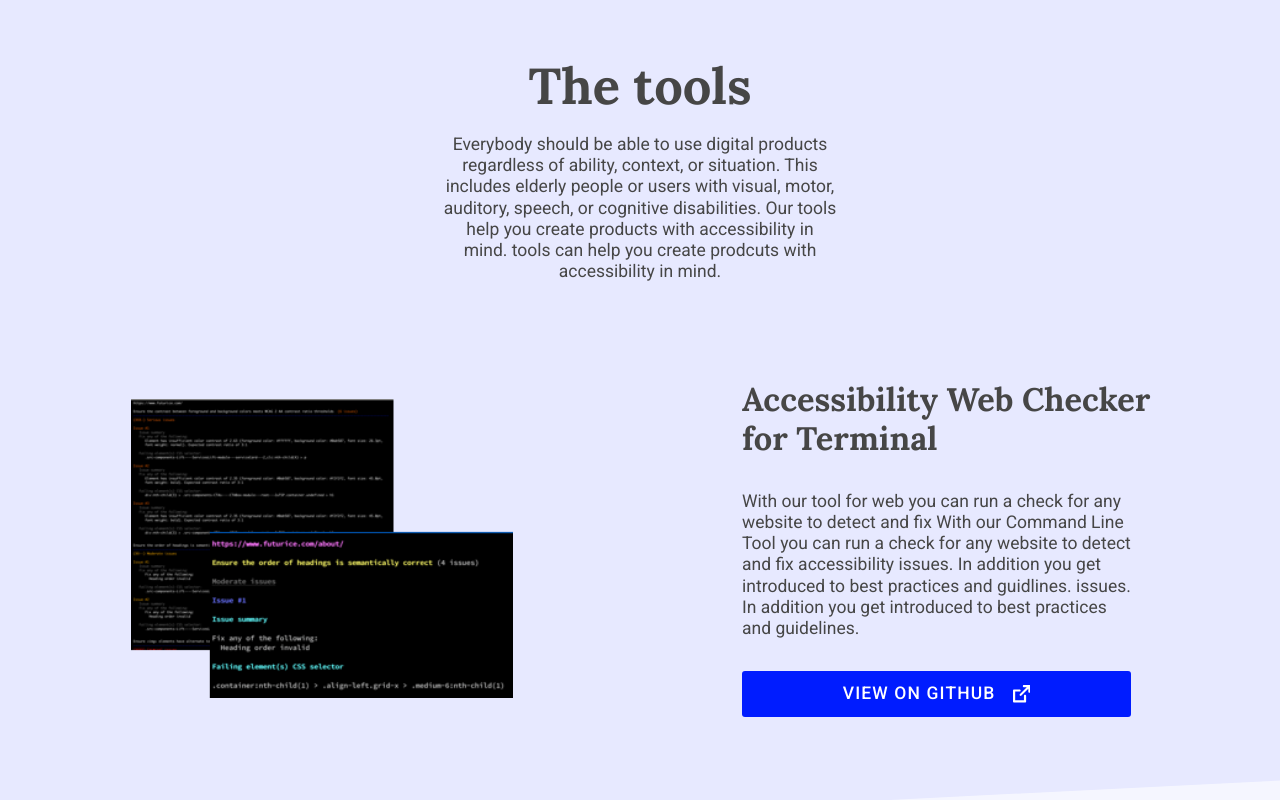
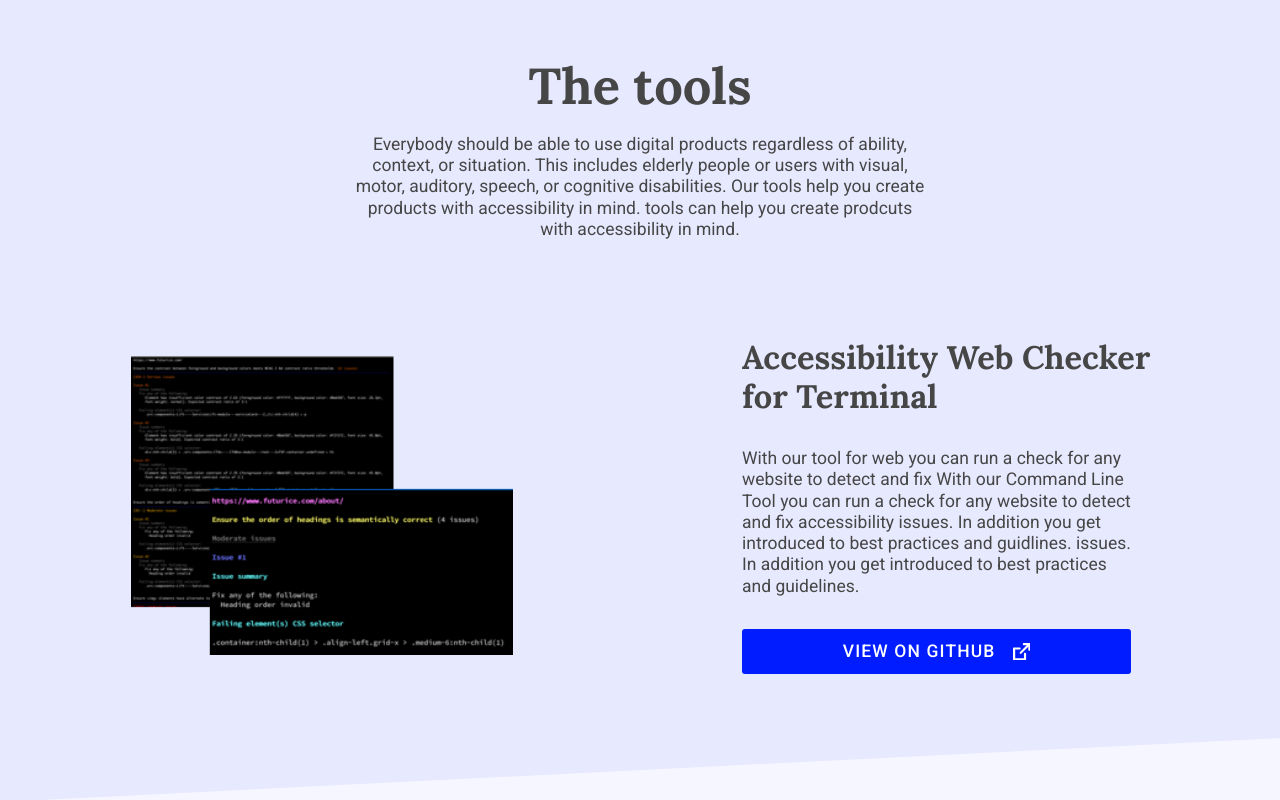
Before and after one commit to accessibility-tools/website, a Next.js app: page / in a window 1280 px wide. Shown: the part 760-1560 px from the top of the page. Built offline with nearby package versions, Linux system fonts and the light colour scheme.

Commit message:
subtext width fix

```diff
--- a/src/pages/index.jsx
+++ b/src/pages/index.jsx
@@ -75,6 +75,10 @@ const LearnMoreImg = styled.img`
   }
 `;
 
+const Subtitle = styled.p`
+  max-width: 576px;
+`;
+
 const ContactLink = styled(Link)`
   display: inline;
 `;
@@ -108,14 +112,14 @@ const LandingPage = () => {
           <Stack space="large">
             <Center>
               <h1>The tools</h1>
-              <p>
+              <Subtitle>
                 Everybody should be able to use digital products regardless of
                 ability, context, or situation. This includes elderly people or
                 users with visual, motor, auditory, speech, or cognitive
                 disabilities. Our tools help you create products with
                 accessibility in mind. tools can help you create prodcuts with
                 accessibility in mind.
-              </p>
+              </Subtitle>
             </Center>
             <ToolOverview
               title="Accessibility Web Checker for Terminal"
@@ -206,10 +210,10 @@ const LandingPage = () => {
           <Stack space="large">
             <Center>
               <h2>Learn more</h2>
-              <p>
+              <Subtitle>
                 Why should designers and developers care about accessibility and
                 how to get started?
-              </p>
+              </Subtitle>
             </Center>
             <Switcher threshold="35rem" space="5rem">
               <div>
@@ -224,11 +228,11 @@ const LandingPage = () => {
           <Stack width="auto">
             <Center>
               <h2>About & Contact</h2>
-              <p>
+              <Subtitle>
                 We are a group of developers and designers, who are passionate
                 about accessibility. If you want to be part of this open source
                 project, have questions or feedback feel free to reach out.
-              </p>
+              </Subtitle>
             </Center>
             <Center>
               <ContactLink
```
